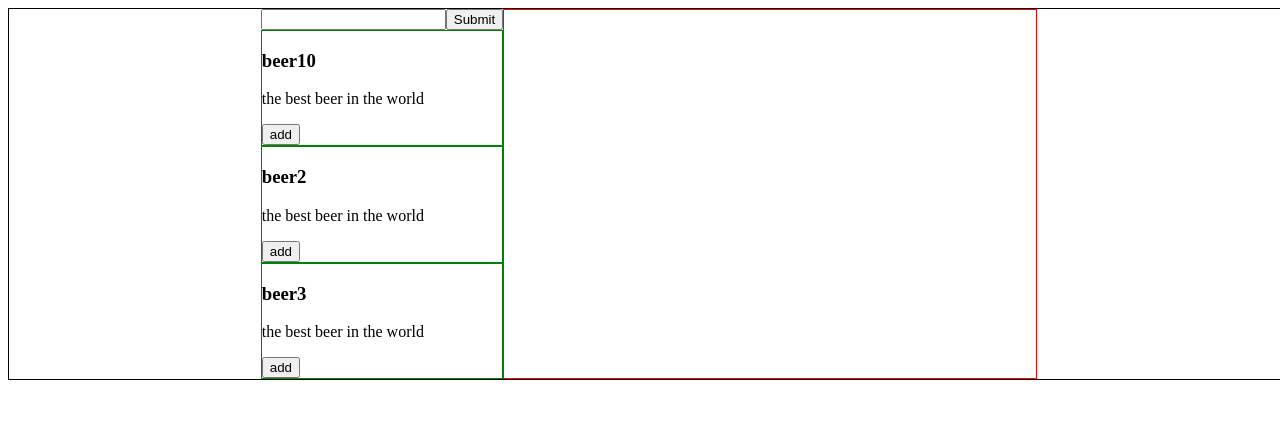
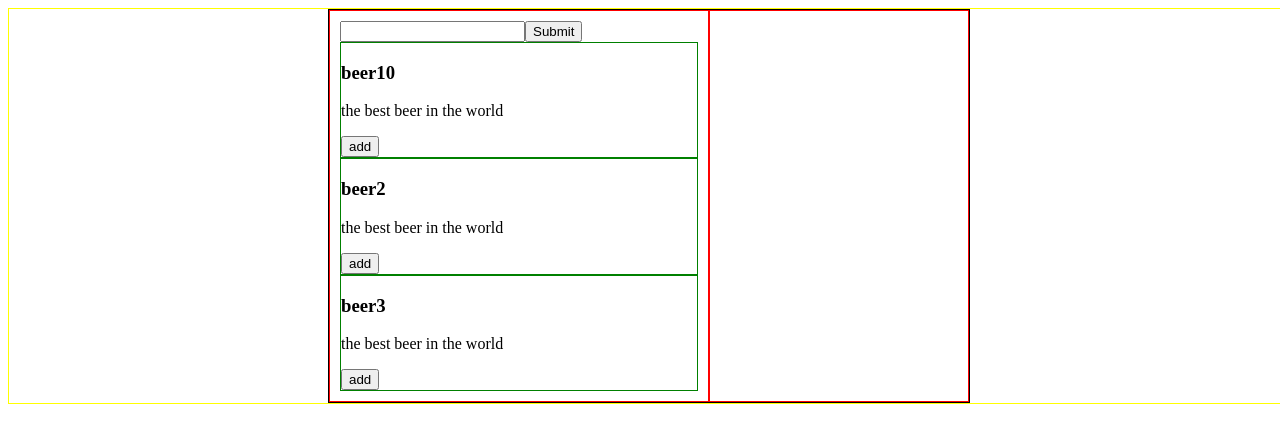
Before and after one commit to FairTex/Beers, a React app: page / in a window 1280 px wide. Built offline with nearby package versions, Linux system fonts and the light colour scheme.

Commit message:
Поправил стили

```diff
--- a/client/components/App/index.js
+++ b/client/components/App/index.js
@@ -13,7 +13,7 @@ class App extends Component {
 
     render() {
         return (
-            <div className='viewport'>
+            <div className='container'>
                 <Main className={'main'}/>
                 <Sidebar className={'sidebar'}/>
             </div>
--- a/client/components/App/style.css
+++ b/client/components/App/style.css
@@ -1,6 +1,16 @@
-.viewport {
+
+#root {
+    width: 100vw;
+    border: 1px solid yellow;
+    margin: 0;
+    padding: 0;
     display: flex;
     justify-content: center;
-    width: 100vw;
+}
+
+.container {
+    display: flex;
+    justify-content: center;
+    width: 50%;
     border: 1px solid black;
 }
--- a/client/components/Main/index.js
+++ b/client/components/Main/index.js
@@ -5,8 +5,10 @@ import * as Actions from 'actions';
 
 // Доп. компоненты
 import List from 'components/List/List';
-//import ItemWithImage from 'components/List/ItemWithImage';
 import Form from 'components/Form';
+
+// Стили
+import './style.css';
 
 class Main extends Component {
 
--- a/client/components/Sidebar/style.css
+++ b/client/components/Sidebar/style.css
@@ -3,5 +3,5 @@
     padding: 10px;
     display: flex;
     flex-direction: column;
-    width: 40%;
+    flex-basis: 40%;
 }
```
